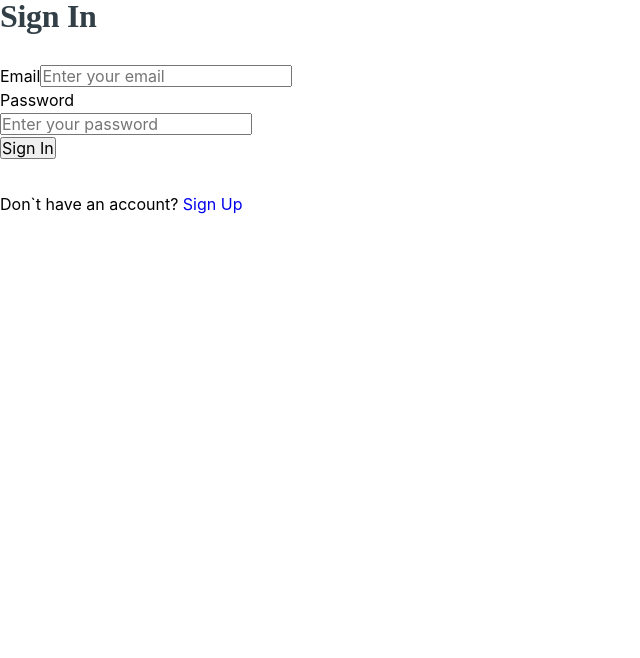
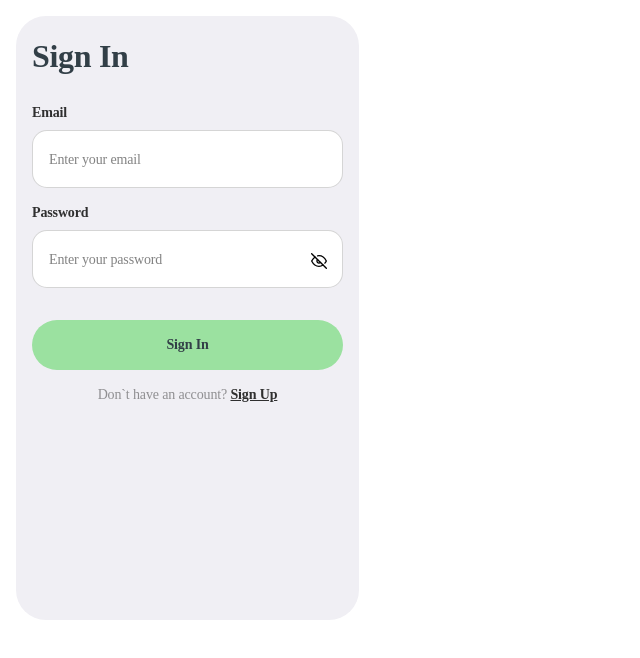
Before and after one commit to OlenaYurchuk/sign-in, a React (Vite) app: page / in a window 1280 px wide. Shown: the top 658 px of the page, without its empty margins (0-640 px from the left). Built offline with nearby package versions, Linux system fonts and the light colour scheme.

Commit message:
added styles

```diff
--- a/package.json
+++ b/package.json
@@ -18,6 +18,7 @@
     "react-dom": "^18.3.1",
     "react-hook-form": "^7.52.1",
     "react-hot-toast": "^2.4.1",
+    "react-icons": "^5.2.1",
     "react-redux": "^9.1.2",
     "react-router-dom": "^6.25.1",
     "redux": "^5.0.1",
--- a/src/components/LoginForm/LoginForm.jsx
+++ b/src/components/LoginForm/LoginForm.jsx
@@ -5,8 +5,15 @@ import toast from 'react-hot-toast';
 import { Toaster } from 'react-hot-toast';
 import { logIn } from "../../redux/auth/operations";
 import { useDispatch } from "react-redux";
+import { FiEye } from "react-icons/fi";
+import { FiEyeOff } from "react-icons/fi";
+import css from "./LoginForm.module.css";
+import { useState } from "react";
 
 export default function LoginForm() {
+	const [password, setPassword] = useState("");
+	const [type, setType] = useState("password");
+
 	const dispatch = useDispatch();
 
 	const validationSchema = Yup.object().shape({
@@ -41,25 +48,42 @@ export default function LoginForm() {
 			});
 	};
 
+	const handleToggle = () => {
+		setType(type === "password" ? "text" : "password");
+	}
+
 	return (
 		<div>
 			<Toaster
 				position="top-center"
 				reverseOrder={false}
 			/>
-
-			<form onSubmit={handleSubmit(onSubmit)}>
-				<div>
-					<label>Email</label>
-					<input type="email" {...register('email')} placeholder="Enter your email" />
-					{errors.email && <p>{errors.email.message}</p>}
+			<form onSubmit={handleSubmit(onSubmit)} autoComplete="off" className={css.form}>
+				<div className={css.wrap}>
+					<label htmlFor="email" className={css.label}>Email</label>
+					<input className={css.input}
+						type="email" {...register('email')}
+						id="email" name="email"
+						placeholder="Enter your email"
+						autoComplete="user's email" />
+					{errors.email && <p className={css.error}>{errors.email.message}</p>}
 				</div>
-				<div>
-					<label>Password</label>
-					<input type="password" {...register('password')} placeholder="Enter your password" />
-					{errors.password && <p>{errors.password.message}</p>}
+				<div className={css.wrap}>
+					<label htmlFor="password" className={css.label}>Password</label>
+					<input className={css.input}
+						type={type} {...register('password')}
+						id="password"
+						name="password"
+						value={password}
+						placeholder="Enter your password"
+						onChange={(e) => setPassword(e.target.value)}
+						autoComplete="current password" />
+					<button type="button" className={css.iconButton} onClick={handleToggle} aria-label="Toggle password visibility">
+						{type === "password" ? <FiEyeOff /> : <FiEye />}
+					</button>
+					{errors.password && <p className={css.error}>{errors.password.message}</p>}
 				</div>
-				<button type="submit" disabled={isSubmitting}>Sign In</button>
+				<button className={css.btn} type="submit" disabled={isSubmitting}>Sign In</button>
 			</form>
 		</div>
 	);
--- a/src/components/LoginForm/LoginForm.module.css
+++ b/src/components/LoginForm/LoginForm.module.css
@@ -0,0 +1,115 @@
+.form {
+  width: 311px;
+  display: flex;
+  flex-direction: column;
+  margin-bottom: 16px;
+}
+
+.wrap {
+  display: flex;
+  flex-direction: column;
+  position: relative;
+}
+
+.wrap:first-child {
+  margin-bottom: 16px;
+}
+
+.wrap:nth-child(2) {
+  margin-bottom: 32px;
+}
+
+.label {
+  color: #2f2f2f;
+  font-family: Poppins;
+  font-size: 14px;
+  font-style: normal;
+  font-weight: 700;
+  line-height: 18px; /* 128.571% */
+  letter-spacing: -0.14px;
+  margin-bottom: 8px;
+}
+
+.input {
+  display: flex;
+  padding: 16px;
+  align-items: flex-start;
+  gap: 10px;
+  border-radius: 15px;
+  border: 1px solid rgba(47, 47, 47, 0.2);
+  transition: border 250ms cubic-bezier(0.4, 0, 0.2, 1);
+  outline: 0 none;
+  color: #2f2f2f;
+  font-family: Poppins;
+  font-size: 16px;
+  font-style: normal;
+  font-weight: 400;
+  line-height: 24px; /* 150% */
+  letter-spacing: -0.16px;
+}
+
+input:active {
+  border: 1px solid rgba(47, 47, 47, 0.4);
+}
+
+.input::placeholder {
+  color: rgba(47, 47, 47, 0.6);
+
+  /* Mobile/Main text */
+  font-family: Poppins;
+  font-size: 14px;
+  font-style: normal;
+  font-weight: 400;
+  line-height: 18px; /* 128.571% */
+  letter-spacing: -0.14px;
+}
+
+.btn {
+  display: flex;
+  width: 311px;
+  padding: 16px;
+  justify-content: center;
+  align-items: center;
+  gap: 10px;
+  border-radius: 30px;
+  background: #9be1a0;
+  color: #323f47;
+  text-align: center;
+  font-family: Poppins;
+  font-size: 14px;
+  font-style: normal;
+  font-weight: 700;
+  line-height: 18px; /* 128.571% */
+  letter-spacing: -0.14px;
+  outline: 0 none;
+  border: transparent;
+  cursor: pointer;
+  transition: background-color 250ms cubic-bezier(0.4, 0, 0.2, 1);
+  transition: color 250ms cubic-bezier(0.4, 0, 0.2, 1);
+  transition: border 250ms cubic-bezier(0.4, 0, 0.2, 1);
+}
+
+.btn:hover {
+  background-color: #87d28d;
+}
+
+.iconButton {
+  border: none;
+  outline: 0 none;
+  background: transparent;
+  cursor: pointer;
+  position: absolute;
+  right: 16px;
+  bottom: 16px;
+}
+
+.error {
+  color: #ef5050;
+  font-family: Poppins;
+  font-size: 14px;
+  font-style: normal;
+  font-weight: 400;
+  line-height: 18px; /* 128.571% */
+  letter-spacing: -0.14px;
+  margin-top: 8px;
+}
--- a/src/pages/LoginPage/LoginPage.jsx
+++ b/src/pages/LoginPage/LoginPage.jsx
@@ -4,11 +4,11 @@ import css from './LoginPage.module.css';
 
 export default function LoginPage() {
 	return (
-		<div>
+		<div className={css.wrapper}>
 			<div className={css.container}>
 				<h2 className={css.title}>Sign In</h2>
 				<LoginForm />
-				<p>Don`t have an account? <Link to="/signup">Sign Up</Link></p>
+				<p className={css.text}>Don`t have an account? <Link to="/signup" className={css.link}>Sign Up</Link></p>
 			</div>
 		</div>
 	);
--- a/src/pages/LoginPage/LoginPage.module.css
+++ b/src/pages/LoginPage/LoginPage.module.css
@@ -1,9 +1,17 @@
+.wrapper {
+  max-width: 343px;
+  width: 100%;
+  margin: 16px;
+  padding: 24px 16px 216px 16px;
+  border-radius: 30px;
+  background: #f0eff4;
+}
+
 .container {
   display: flex;
   width: 311px;
   flex-direction: column;
   align-items: flex-start;
-  gap: 32px;
 }
 
 .title {
@@ -16,4 +24,28 @@
   font-weight: 700;
   line-height: 32px; /* 100% */
   letter-spacing: -0.32px;
+  margin-bottom: 32px;
 }
+
+.text {
+  align-self: center;
+  color: rgba(47, 47, 47, 0.5);
+  font-family: Poppins;
+  font-size: 14px;
+  font-style: normal;
+  font-weight: 400;
+  line-height: 18px; /* 128.571% */
+  letter-spacing: -0.14px;
+}
+
+.link {
+  color: #2f2f2f;
+  font-family: Poppins;
+  font-size: 14px;
+  font-style: normal;
+  font-weight: 700;
+  line-height: 18px;
+  letter-spacing: -0.14px;
+  text-decoration-line: underline;
+  cursor: pointer;
+}
```
Also changed, not shown: 1 other file (tests, documents, lock files or other folders).
